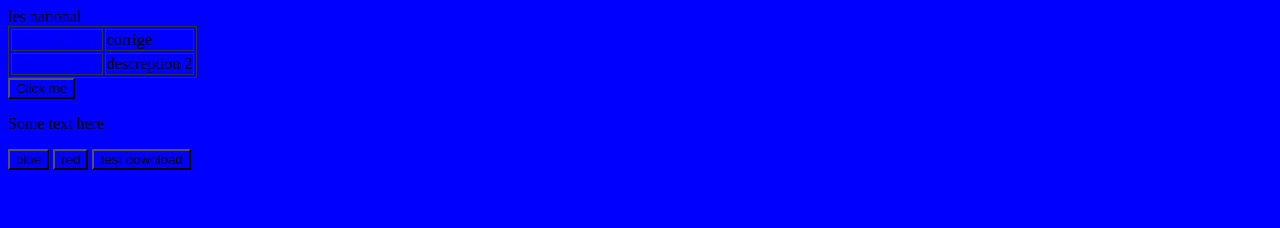
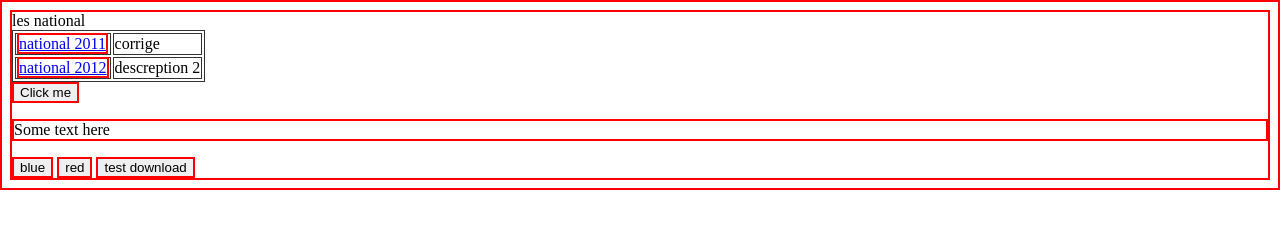
Before and after one commit to Oussamaelchess/digi, a plain HTML site: page index.html in a window 1280 px wide. Drawn offline with Linux system fonts and the light colour scheme.

Commit message:
Update style.css

```diff
--- a/rsrc/style/style.css
+++ b/rsrc/style/style.css
@@ -8,6 +8,7 @@ tfoot {
     background-color: #333;
     color: #fff;
 }
+
 *{
-background-color:blue;
+    border: 2px solid red;
 }
```
